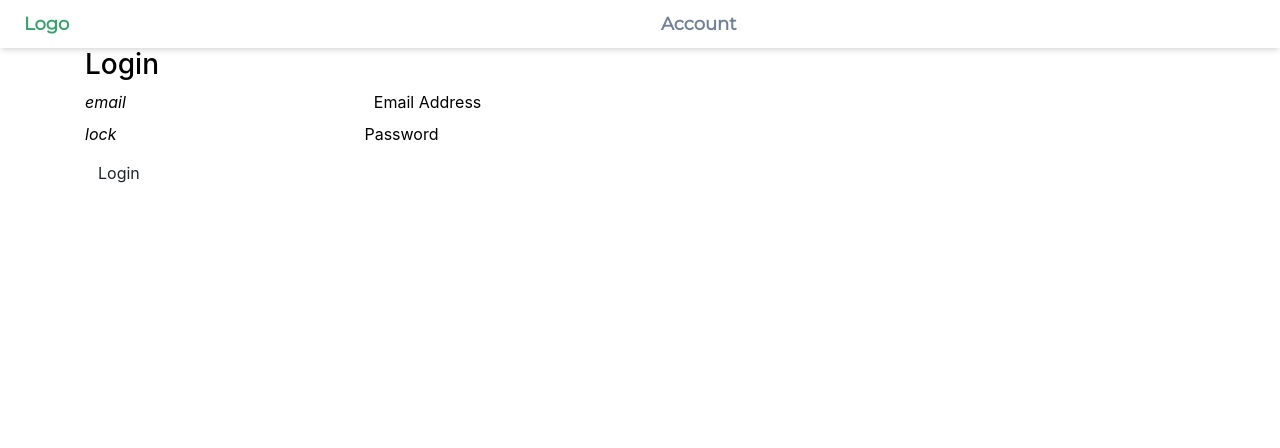
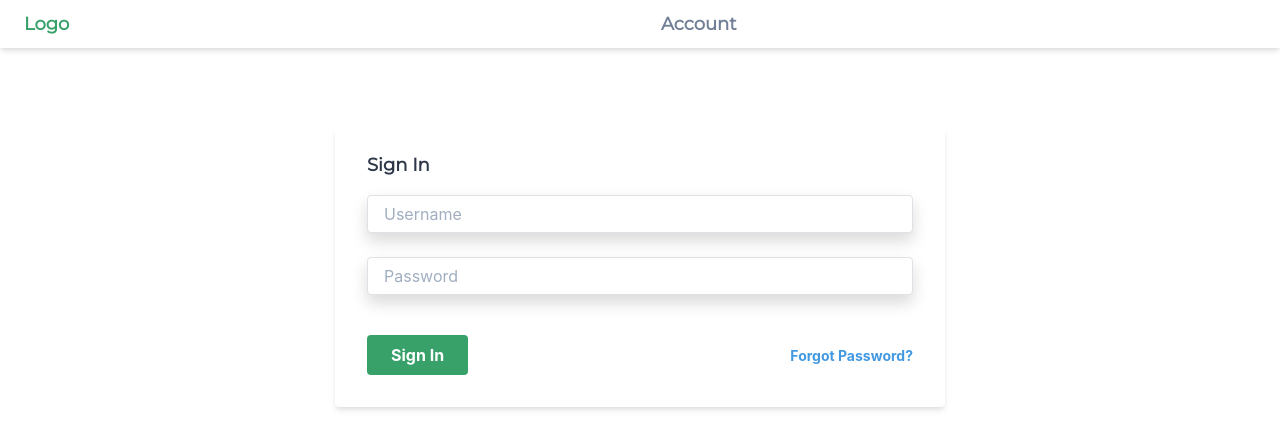
Before and after one commit to adamkea/seriestrack, a Vue app: page /#/login in a window 1280 px wide. Shown: the top 448 px of the page. Built offline with nearby package versions, Linux system fonts and the light colour scheme; no server answers.

Commit message:
imporved login page

```diff
--- a/src/components/Login.vue
+++ b/src/components/Login.vue
@@ -1,28 +1,23 @@
 <template>
-  <div>
-    <div class="container">
-    <div class="row">
-      <div class="col s12 m8 offset-m2">
-        <div class="login card-panel green white-text center">
-          <h3>Login</h3>
-          <form action="index.html">
-            <div class="input-field">
-              <i class="material-icons prefix">email</i>
-              <input type="email" id="email" v-model="email">
-              <label class="white-text" for="email">Email Address</label>
-            </div>
-            <div class="input-field">
-              <i class="material-icons prefix">lock</i>
-              <input type="password" id="password" v-model="password">
-              <label class="white-text" for="password">Password</label>
-            </div>
-            <button v-on:click="login" class="btn btn-large btn-extended grey lighten-4 black-text">Login</button>
-          </form>
-        </div>
-      </div>
+<div class="container mt-20 w-50 sm:w-full md:w-full">
+  <form class="bg-white shadow-md rounded px-8 pt-6 pb-8 mb-4">
+    <p class="font-serif font-bold text-gray-800 text-lg">Sign In</p>
+    <div class="mb-4">
+      <input type="email" id="email" v-model="email" class="shadow appearance-none border rounded w-full py-2 px-3 text-gray-700 leading-tight focus:outline-none focus:shadow-outline"  placeholder="Username">
     </div>
-  </div>
-  </div>
+    <div class="mb-6">
+      <input type="password" id="password" v-model="password"  class="shadow appearance-none border border-red-500 rounded w-full py-2 px-3 text-gray-700 mb-3 leading-tight focus:outline-none focus:shadow-outline" placeholder="Password">
+    </div>
+    <div class="flex items-center justify-between">
+      <button v-on:click="login" class="bg-green-600 hover:bg-blue-700 text-white font-bold py-2 px-4 rounded focus:outline-none focus:shadow-outline" type="button">
+        Sign In
+      </button>
+      <a class="inline-block align-baseline font-bold text-sm text-blue-500 hover:text-blue-800" href="#">
+        Forgot Password?
+      </a>
+    </div>
+  </form>
+</div>
 </template>
 
 <script>
@@ -40,7 +35,7 @@ export default{
             firebase.auth().signInWithEmailAndPassword(this.email,this.password)
                 .then(user => {
                     alert('Logged in');
-                    this.$router.go({ path: this.$router.path });
+                    this.$router.go({ path: this.$router.home });
                 },
                 err => {
                     alert(err.message);
```
